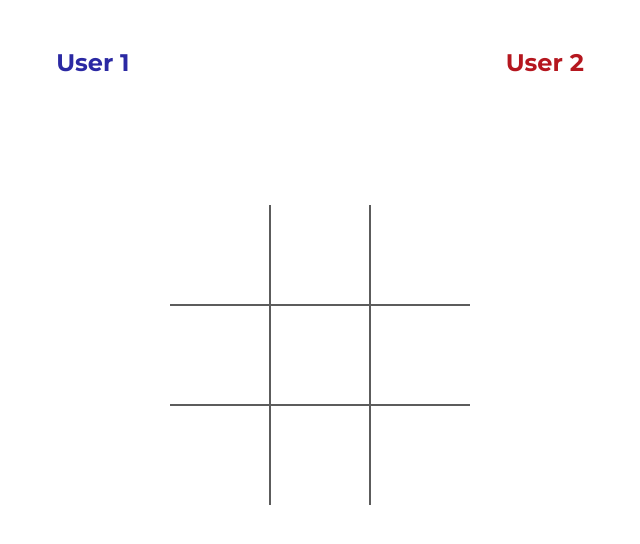
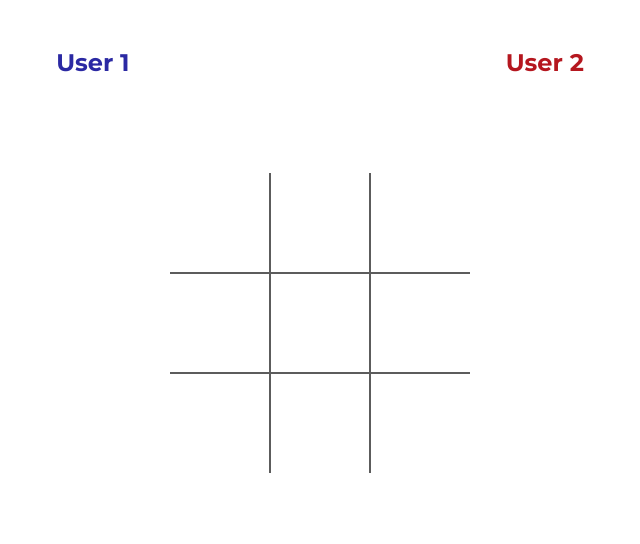
Before and after one commit to SumayyahSayyed/Tic_Tac_Toe, a plain HTML site: page index.html in a window 1280 px wide. Shown: the whole page, without its empty margins (320-960 px from the left). Drawn offline with Linux system fonts and the light colour scheme.

Commit message:
Update style.css

```diff
--- a/style.css
+++ b/style.css
@@ -59,7 +59,7 @@ body {
     grid-template-rows: repeat(3, 100px);
     justify-content: center;
 
-    margin: 7em 0 5em 0;
+    margin: 5em 0 5em 0;
 }
 
 .container-child {
```
